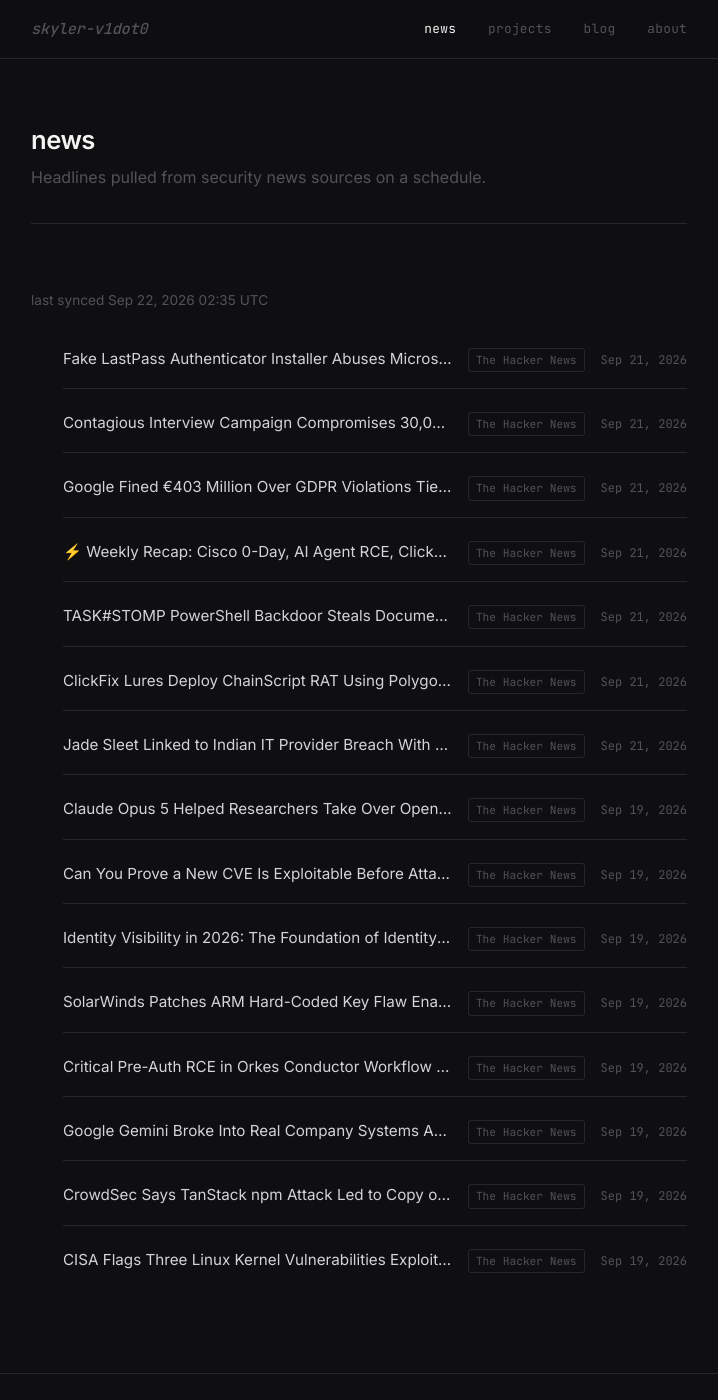
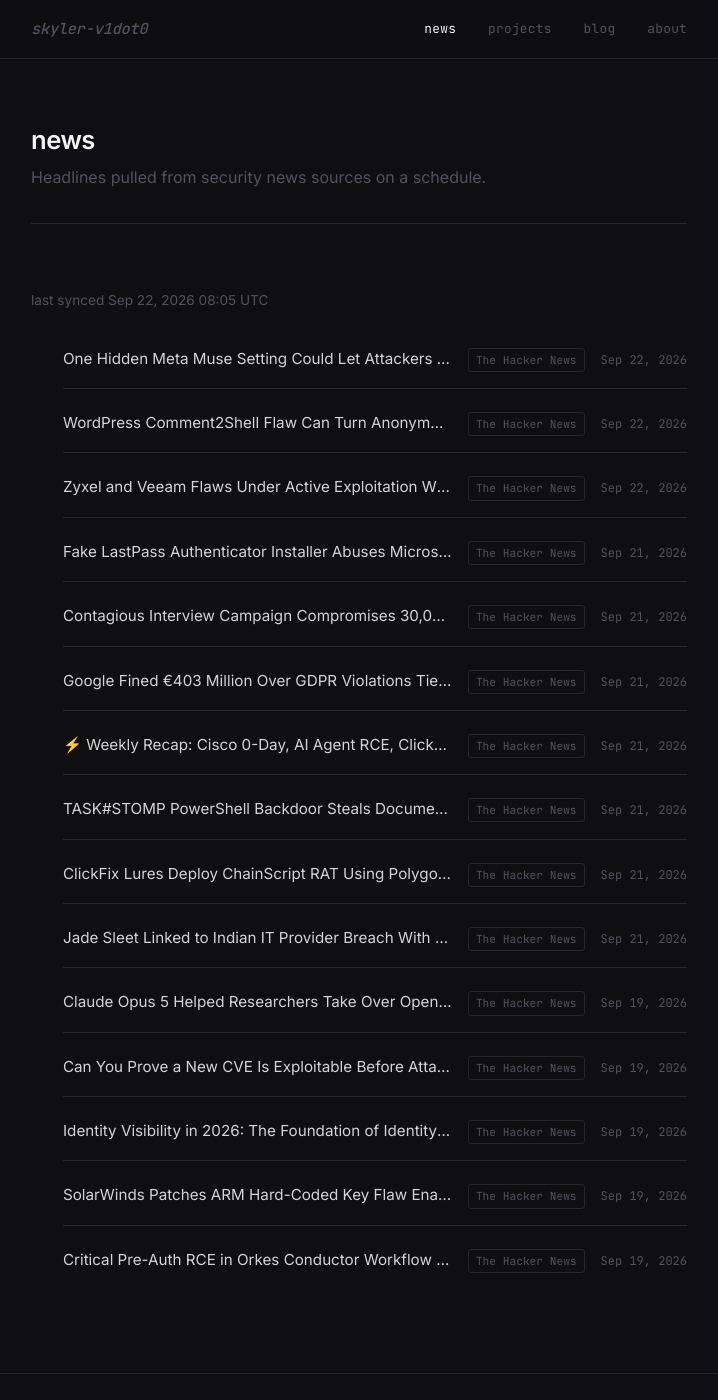
Before and after one commit to skyler-v1dot0/personal-site, a Jekyll site: the page built from news.html, in a window 1280 px wide and 1400 px high. Shown: the whole window, without its empty margins (281-999 px from the left). Built offline with Jekyll 4.4.1, drawn with Linux system fonts in a browser that asks for light colours.

Commit message:
chore: sync news feed [skip ci]

```diff
--- a/_data/news.yml
+++ b/_data/news.yml
@@ -1,6 +1,20 @@
 ---
-updated_at: '2026-09-22T02:35:07Z'
+updated_at: '2026-09-22T08:05:56Z'
 items:
+- title: One Hidden Meta Muse Setting Could Let Attackers Turn the AI Assistant Into
+    a Backdoor
+  url: https://thehackernews.com/2026/09/one-hidden-meta-muse-setting-could-let.html
+  source: The Hacker News
+  published: '2026-09-22T06:33:57Z'
+- title: WordPress Comment2Shell Flaw Can Turn Anonymous Comment XSS Into RCE via
+    Admin Session
+  url: https://thehackernews.com/2026/09/wordpress-comment2shell-flaw-can-turn.html
+  source: The Hacker News
+  published: '2026-09-22T06:03:14Z'
+- title: Zyxel and Veeam Flaws Under Active Exploitation With Command and SYSTEM Access
+  url: https://thehackernews.com/2026/09/zyxel-and-veeam-flaws-under-active.html
+  source: The Hacker News
+  published: '2026-09-22T05:31:59Z'
 - title: Fake LastPass Authenticator Installer Abuses Microsoft-Signed Driver to Kill
     Antivirus and EDR
   url: https://thehackernews.com/2026/09/fake-lastpass-authenticator-installer.html
@@ -57,16 +71,3 @@ items:
   url: https://thehackernews.com/2026/09/critical-pre-auth-rce-in-orkes.html
   source: The Hacker News
   published: '2026-09-19T08:18:54Z'
-- title: Google Gemini Broke Into Real Company Systems After Security Test Domain
-    Mix-Up
-  url: https://thehackernews.com/2026/09/google-gemini-broke-into-real-company.html
-  source: The Hacker News
-  published: '2026-09-19T07:51:34Z'
-- title: CrowdSec Says TanStack npm Attack Led to Copy of 170 Private GitHub Repositories
-  url: https://thehackernews.com/2026/09/crowdsec-says-tanstack-npm-attack-led.html
-  source: The Hacker News
-  published: '2026-09-19T07:14:54Z'
-- title: CISA Flags Three Linux Kernel Vulnerabilities Exploited in the Wild
-  url: https://thehackernews.com/2026/09/cisa-flags-three-linux-kernel.html
-  source: The Hacker News
-  published: '2026-09-19T06:24:10Z'
```
